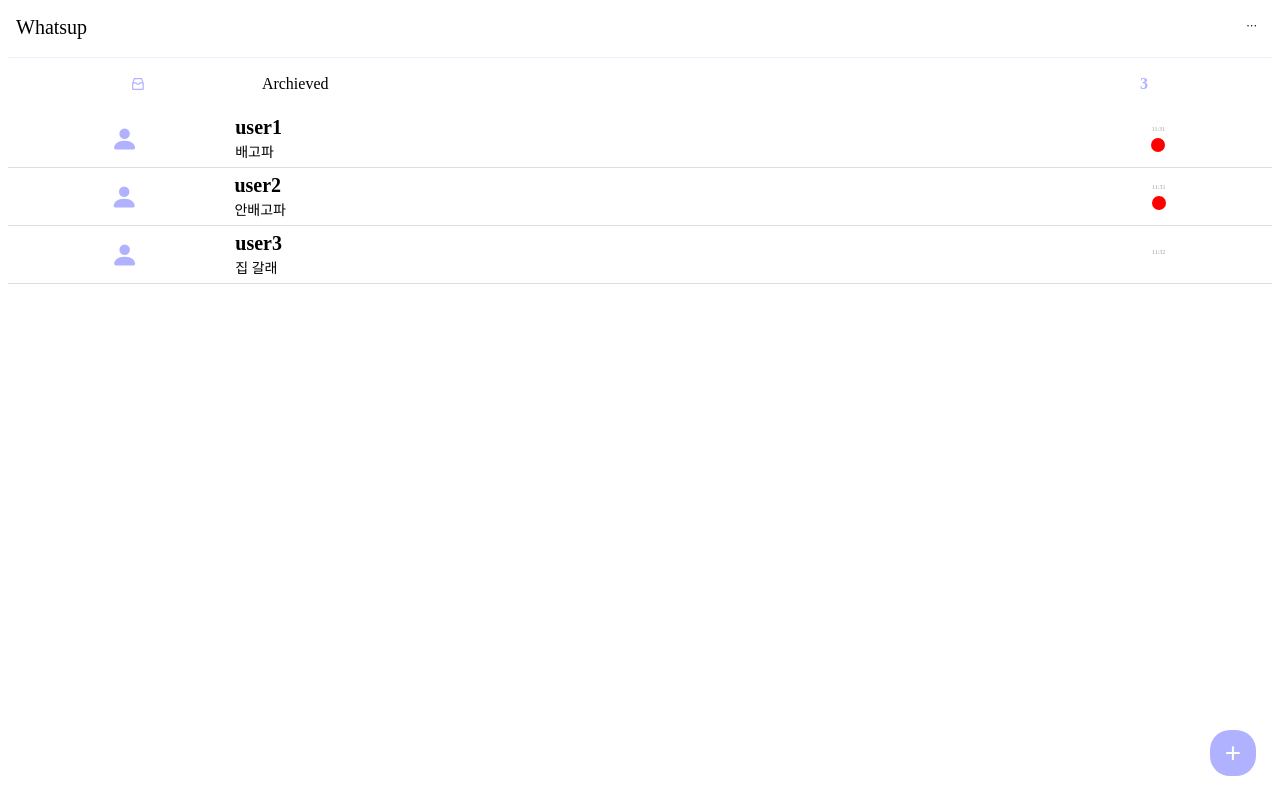
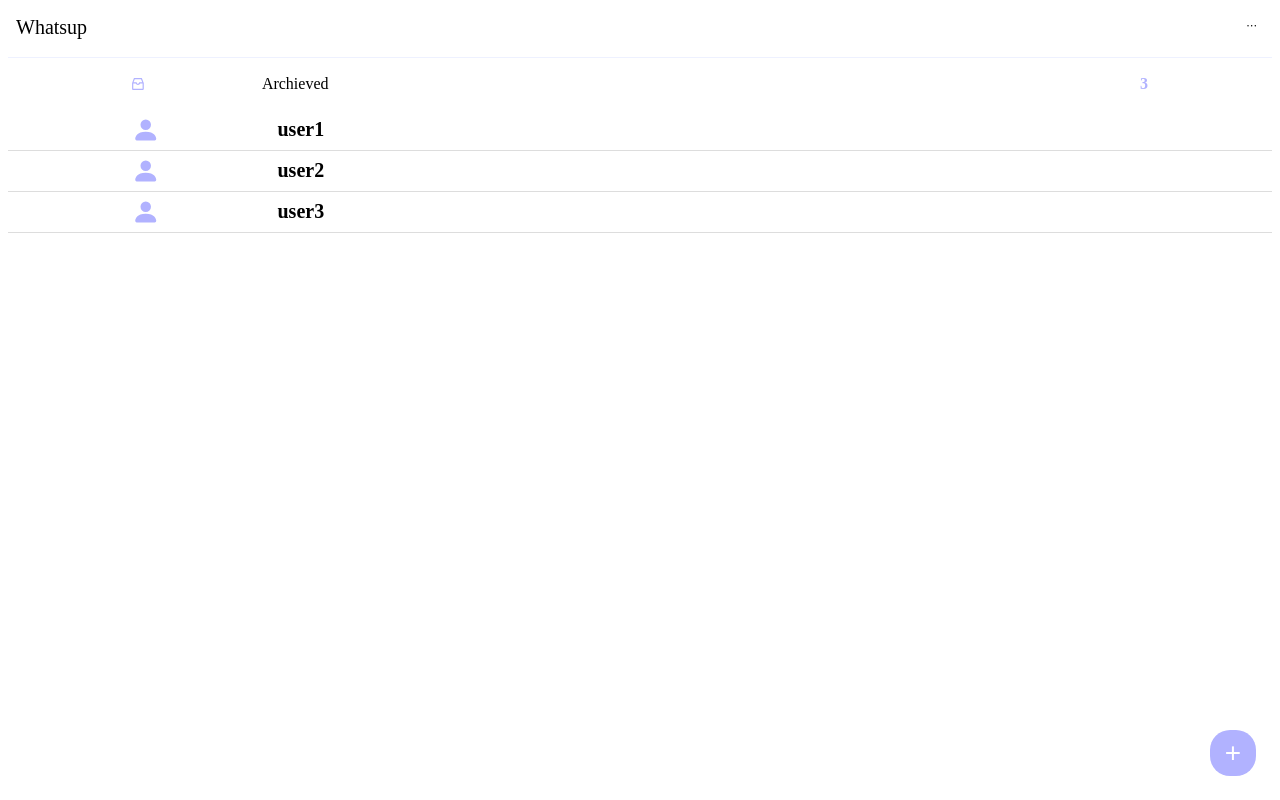
Before and after one commit to 1sTeam/react-spring-chat-frontend, a React (Create React App) app: page / in a window 1280 px wide. Built offline with nearby package versions, Linux system fonts and the light colour scheme.

Commit message:
[Feat] : 필요 정보 수정

```diff
--- a/src/components/ChatListItem.js
+++ b/src/components/ChatListItem.js
@@ -2,7 +2,7 @@
 import { useNavigate } from "react-router-dom";
 import { BsFillPersonFill } from "react-icons/bs";
 
-function ChatListItem({ chatRoomName, currentTalk, currentChat, isChecked }) {
+function ChatListItem({ chatRoomName }) {
   const navigate = useNavigate();
   const goChatRoom = () => {
     navigate("/ChatRoom");
@@ -12,12 +12,11 @@
       <BsFillPersonFill className="chatPersonIcon" />
       <div className="chatRoomContext">
         <div className="chatRoomName">{chatRoomName}</div>
-        <div className="currentTalk">{currentTalk}</div>
       </div>
-      <div className="chatOption">
+      {/* <div className="chatOption">
         <div className="currentTime">{currentChat}</div>
         <div className={`alarm ${isChecked ? "checked" : ""}`}></div>
-      </div>
+      </div> */}
     </div>
   );
 }
```
